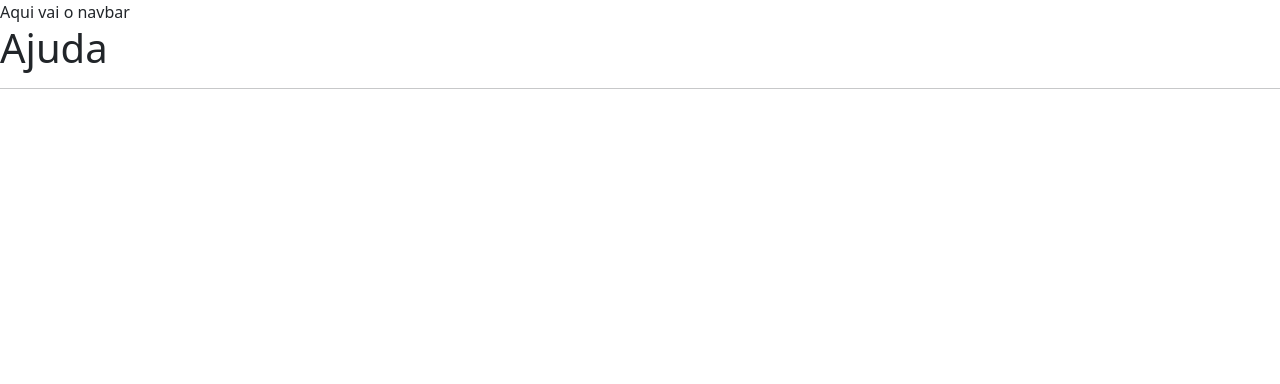
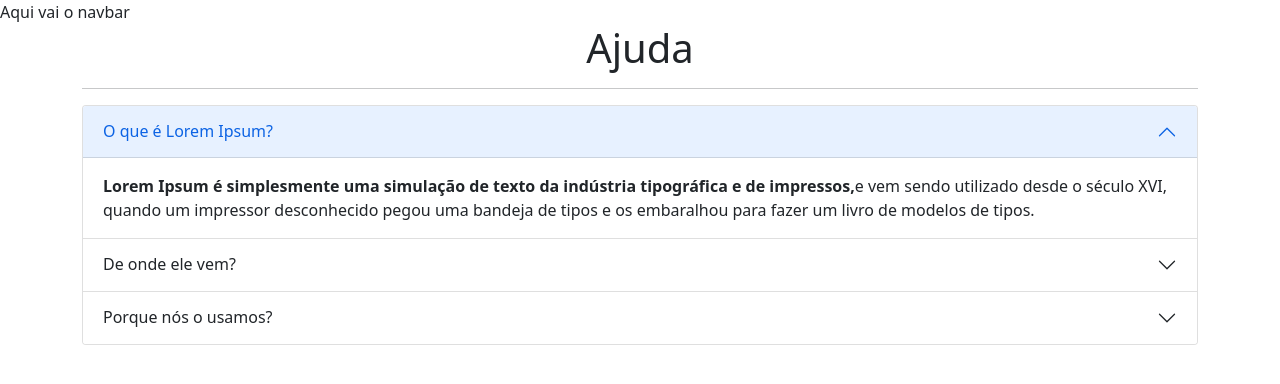
Before and after one commit to iwtrainingbr/app-front-10, a React (Create React App) app: page /ajuda in a window 1280 px wide. Shown: the top 384 px of the page. Built offline with nearby package versions, Linux system fonts and the light colour scheme.

Commit message:
título centralizado, add perguntas de FAQ

```diff
--- a/src/App.js
+++ b/src/App.js
@@ -6,6 +6,7 @@ import RecoverPassword from "./pages/RecoverPassword";
 import Register from "./pages/Register";
 import Help from "./pages/Help";
 
+import "bootstrap";
 import "bootstrap/dist/css/bootstrap.min.css";
 
 export default function App() {
@@ -17,7 +18,7 @@ export default function App() {
         <Route path="/recuperar-senha" element={<RecoverPassword/>}/>
         <Route path="/cadastro" element={<Register/>}/>
 
-        <Route path="ajuda" element={<Help/>}/>
+        <Route path="/ajuda" element={<Help/>}/>
         <Route path="/" element={<Home/>}/>
         <Route path="/*" element={<NotFound/>}/>
 
--- a/src/pages/Help/index.js
+++ b/src/pages/Help/index.js
@@ -1,8 +1,56 @@
 export default function Help () {
     return (
-        <div>
-        <h1>Ajuda</h1>
-        <hr/>
-        </div>
+        <section className="container">
+          <h1 className="text-center">Ajuda</h1>
+          <hr/>
+            <div className="accordion" id="accordionExample">
+              <div className="accordion-item">
+                <h2 className="accordion-header" id="headingOne">
+                  <button className="accordion-button" type="button" data-bs-toggle="collapse" data-bs-target="#collapseOne" aria-expanded="true" aria-controls="collapseOne">
+                    O que é Lorem Ipsum?
+                  </button>
+                </h2>
+                <div id="collapseOne" className="accordion-collapse collapse show" aria-labelledby="headingOne" data-bs-parent="#accordionExample">
+                  <div className="accordion-body">
+                    <strong>Lorem Ipsum é simplesmente uma simulação de texto da indústria tipográfica e de impressos,</strong>
+                    e vem sendo utilizado desde o século XVI, quando um impressor desconhecido pegou uma bandeja de tipos e
+                    os embaralhou para fazer um livro de modelos de tipos.
+                  </div>
+                </div>
+              </div>
+              <div className="accordion-item">
+                <h2 className="accordion-header" id="headingTwo">
+                  <button className="accordion-button collapsed" type="button" data-bs-toggle="collapse" data-bs-target="#collapseTwo" aria-expanded="false" aria-controls="collapseTwo">
+                    De onde ele vem?
+                  </button>
+                </h2>
+                <div id="collapseTwo" className="accordion-collapse collapse" aria-labelledby="headingTwo" data-bs-parent="#accordionExample">
+                  <div className="accordion-body">
+                    <strong>Ao contrário do que se acredita, Lorem Ipsum não é simplesmente um texto randômico. </strong>
+                    Com mais de 2000 anos, suas raízes podem ser encontradas em uma obra de literatura latina clássica datada de 45 AC.
+                    Richard McClintock, um professor de latim do Hampden-Sydney College na Virginia,
+                    pesquisou uma das mais obscuras palavras em latim, consectetur, oriunda de uma passagem de Lorem Ipsum, e,
+                    procurando por entre citações da palavra na literatura clássica, descobriu a sua indubitável origem.
+                  </div>
+                </div>
+              </div>
+              <div className="accordion-item">
+                <h2 className="accordion-header" id="headingThree">
+                  <button className="accordion-button collapsed" type="button" data-bs-toggle="collapse" data-bs-target="#collapseThree" aria-expanded="false" aria-controls="collapseThree">
+                    Porque nós o usamos?
+                  </button>
+                </h2>
+                <div id="collapseThree" className="accordion-collapse collapse" aria-labelledby="headingThree" data-bs-parent="#accordionExample">
+                  <div className="accordion-body">
+                    <strong>É um fato conhecido de todos que um leitor se distrairá com o conteúdo
+                    de texto legível de uma página quando estiver examinando sua diagramação.</strong>
+                    A vantagem de usar Lorem Ipsum é que ele tem uma distribuição normal de letras,
+                    ao contrário de "Conteúdo aqui, conteúdo aqui", fazendo com que ele tenha uma aparência
+                    similar a de um texto legível.
+                  </div>
+                </div>
+              </div>
+            </div>
+        </section>
     )
 }
```
